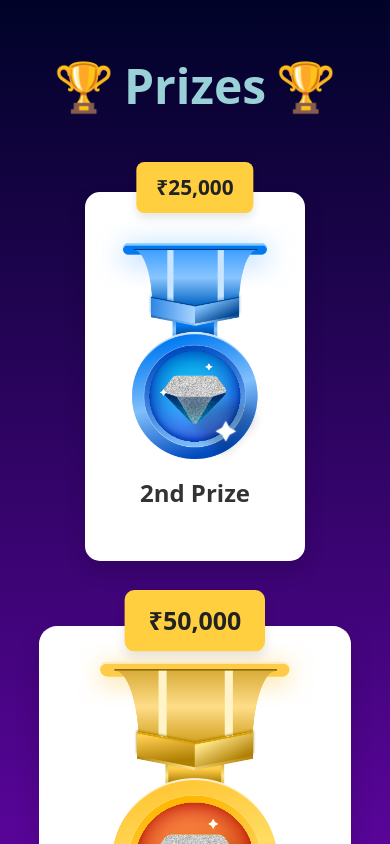
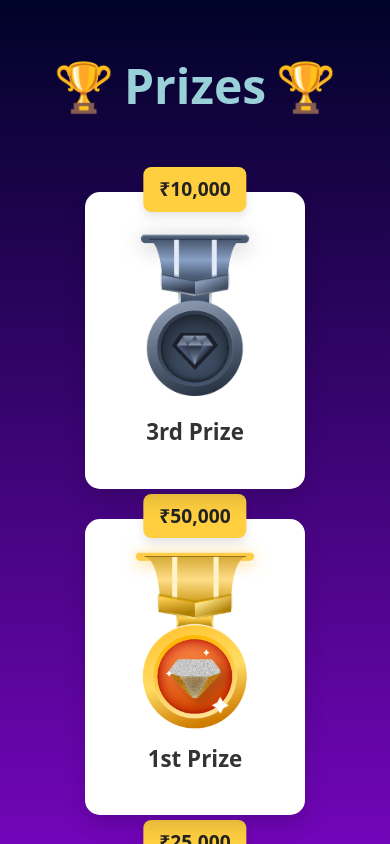
Before and after one commit to muruga21/codeathon, a React (Vite) app: page / in a window 390 px wide. Shown: the top 844 px of the page. Built offline with nearby package versions, Linux system fonts and the light colour scheme.

Commit message:
Changed padding

```diff
--- a/src/Prizes/Prizes.css
+++ b/src/Prizes/Prizes.css
@@ -3,7 +3,6 @@
   flex-direction: column;
   align-items: center;
   justify-content: center;
-    /* min-height: 100vh; */
   background: linear-gradient(#000328, #a106f4);
   padding: 50px;
 }
@@ -26,13 +25,12 @@
   align-items: flex-end;
   gap: 100px;
   flex-wrap: wrap;
-
 }
 
 .prize-box {
   display: flex;
   flex-direction: column;
-    gap: .5rem;
+  gap: 0.5rem;
   align-items: center;
   text-align: center;
   background: white;
@@ -65,7 +63,7 @@
   border-radius: 8px;
   color: #222;
   position: absolute;
-    top: -30px;  /* Moved higher */
+  top: -30px;
   left: 50%;
   transform: translateX(-50%);
   box-shadow: 0 5px 10px rgba(0, 0, 0, 0.1);
@@ -76,7 +74,6 @@
   padding: 12px 25px;
   top: -35px;
 }
-
 
 .prize-image-wrapper {
   width: 200px;
@@ -106,3 +103,38 @@
 .big-title {
   font-size: 1.8rem;
 }
+
+/* Responsive Design for Mobile Screens */
+@media screen and (max-width: 768px) {
+  .prizes-wrapper {
+      flex-direction: column-reverse;  /* First Prize appears first */
+      align-items: center;
+      gap: 30px;  /* Reduce space between boxes */
+  }
+
+  .prize-box {
+      width: 220px !important;  /* Ensure all boxes have the same size */
+      padding: 40px !important;
+      transform: scale(1) !important;  /* Remove large first-prize effect */
+  }
+
+  .gold-box {
+      width: 220px !important;
+      padding: 40px !important;
+  }
+
+  .prize-amount {
+      font-size: 1.2rem;
+      padding: 8px 16px;
+      top: -25px;
+  }
+
+  .prize-image-wrapper {
+      width: 150px;
+      height: 150px;
+  }
+
+  .prize-title {
+      font-size: 1.4rem;
+  }
+}
```
Lines whose indentation alone changed are shown as unchanged.
